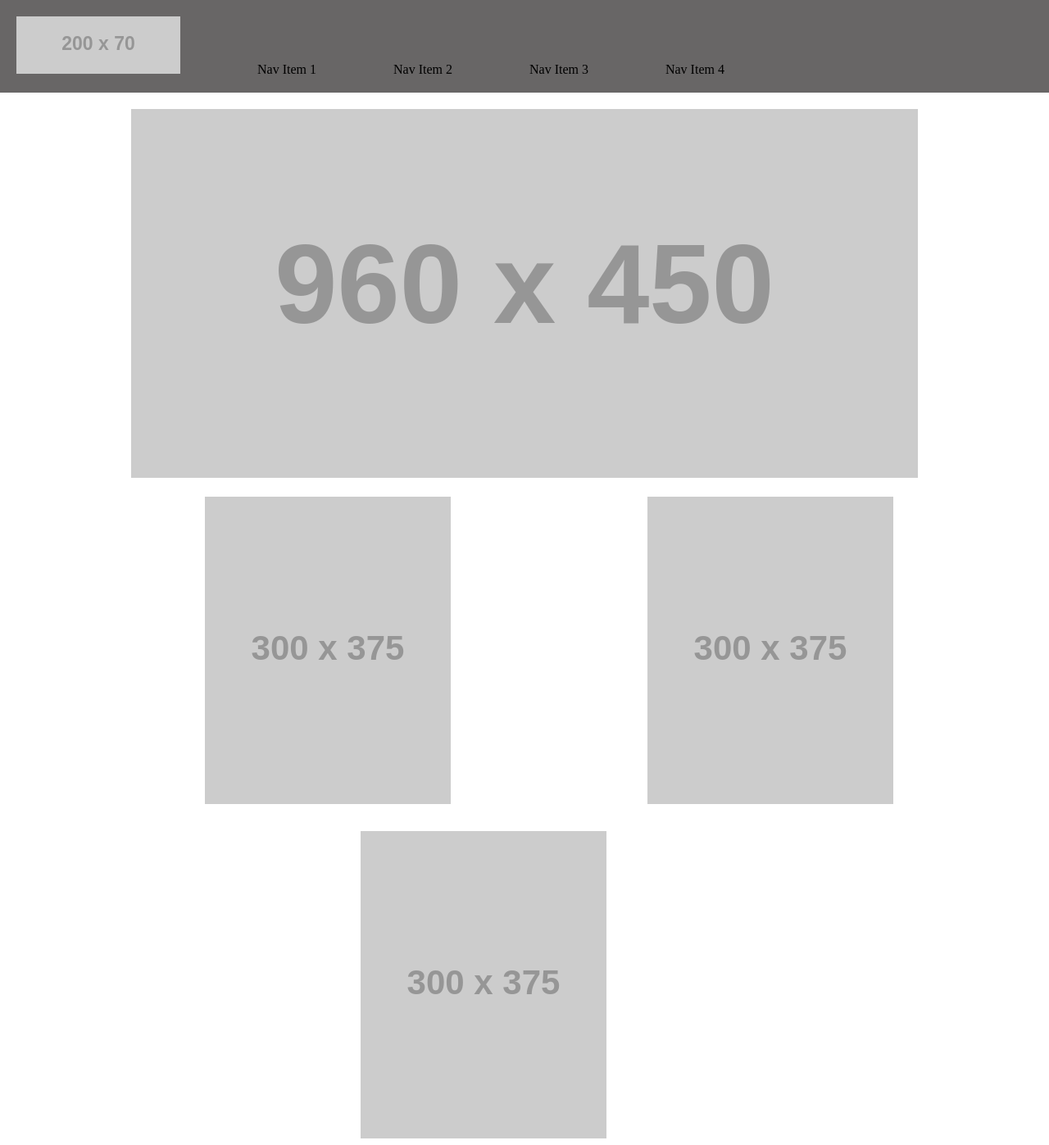
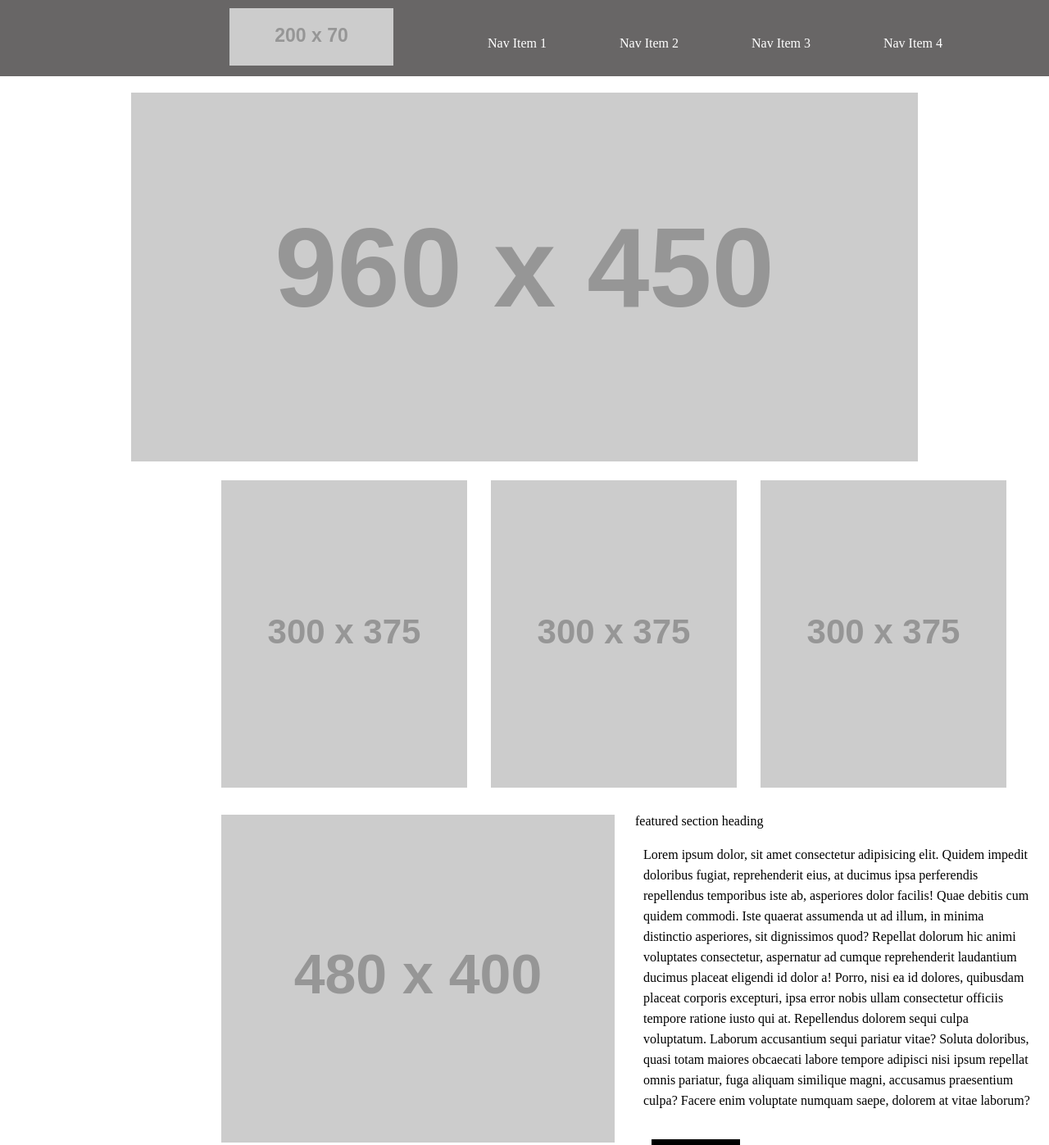
Before and after one commit to YasmeenKelani/wirefame-exercise, a plain HTML site: page index.html in a window 1280 px wide. Shown: the top 1397 px of the page at 82% size. Drawn offline with Linux system fonts and the light colour scheme; placeholder pictures from the web are drawn by us.

Commit message:
WireFrame

```diff
--- a/css/style.css
+++ b/css/style.css
@@ -1,81 +1,106 @@
 
-nav{
-
+header {
     background-color: rgb(104, 102, 102);
 }
 
-nav ul li{
-    display: inline-block;
-    padding: 20px;
+ header nav {
+     display: flex;
+        width: 100%;
 }
 
-nav ul li a{
-    color: black;
-    text-decoration: none;
-    margin-left: 50px;
-    padding-bottom: 20px;
-    margin-top: 50px;
+ header nav ul {
+     width: 50%;
+     float: right;
+     padding-top: 45px;
+     margin-left: 70px;
 }
 
-#Mainpic{
+ header nav ul li {
+     display: inline;
+     padding: 40px;
+     margin-left: 5px;
+     margin-right: 0px;
+     color: white;
+
+    }
+
+ header nav div {
+     float: left;
+     margin: 10px 0px 10px 280px;
+      }
+
+    main section:nth-child(1) {
        text-align: center;
        margin: 20px;
     }
 
-#first{
-    text-align: center;
-    margin-left: 250px;
-    padding-bottom: 30px;
-    float: left;
+
+        section:nth-of-type(2) {
+
+        margin-left: 245px;
+
         }
 
-#second{
-    text-align: center;
-    margin-right: 190px;
-    padding-bottom: 30px;
-    float: right;
+        section:nth-of-type(2) img {
+
+            padding-left: 25px;
+
         }
 
-#third{
-    text-align: center;
-     margin-right: 100px;
-      padding-bottom: 30px;
+
+
+        section:nth-of-type(3) {
+
+            display: inline-block;
+            margin-left: 270px;
+            margin-top: 30px;
+
         }
 
-#fourth{
-    display: flex;
-    margin-left: 250px;
-    margin-right: 190px;
-    margin-bottom: 20px;
+        section:nth-of-type(3) img {
+
+            float: left;
+            padding-right: 25px;
         }
-#fourth img{
-    padding-right: 20px;
+
+
+        main section:nth-child(6) {
+
+            margin: 10px;
+            width: 300;
+            padding-left: 20px;
+
         }
 
          p {
-      height: 300px;
+            height: 320px;
             overflow: scroll;
-    line-height: 22px;
+            line-height: 25px;
             margin: 10px;
+            padding: 10px;
         }
+
 
         button {
             border: none;
-    font-size: 20px;
-    background-color: black  ;
+            font-size: 15px;
             color: white;
             padding: 10px 10px;
- }
+           background-color: black;
+           margin: 20px;}
+
 
          button:hover {
-     background: whitesmoke;
+           background-color: aquamarine;
+           color: black;
 
         }
 
-footer{
+
+        footer {
             clear : both;
              height: 150px;
-     background:rgb(104, 102, 102);
+             background:rgb(109, 108, 108);
              margin-bottom: 50px;
              padding: 30px;
              color: aqua;
--- a/index.html
+++ b/index.html
@@ -13,48 +13,58 @@
 <body>
     <header>
         <nav>
-
+            <div>
+                <img src="https://placehold.it/200x70/logo%22%3E">
+            </div>
             <ul>
-               <li> <img src="https://placehold.it/200x70/logo" alt="item"></li>
-               <li><a href="#">Nav Item 1</a></li>
-               <li><a href="#">Nav Item 2</a></li>
-               <li><a href="#">Nav Item 3</a></li>
-               <li><a href="#">Nav Item 4</a></li>
+                <li>Nav Item 1</li>
+                <li>Nav Item 2</li>
+                <li>Nav Item 3</li>
+                <li>Nav Item 4</li>
             </ul>
         </nav>
-
     </header>
 
     <main>
-     <section id="Mainpic">
-  <img  src="https://placehold.it/960x450/logo" alt="Mainpic">
+
+      <section>
+
+          <img src="http://via.placeholder.com/960x450/logo" alt="image2">
+
       </section>
 
-                  <section id="first">
-                    <img src="https://placehold.it/300x375/logo" alt="first">
-                </section>
-                <section id="second">
-                    <img src="https://placehold.it/300x375/logo" alt="second">
-                </section>
-                <section id="third">
-                    <img src="https://placehold.it/300x375/logo" alt="third">
+
+      <section>
+
+          <img src="http://via.placeholder.com/300x375/logo" alt="image3">
+          <img src="http://via.placeholder.com/300x375/logo" alt="image4">
+          <img src="http://via.placeholder.com/300x375/logo" alt="image5">
+
       </section>
 
-                  <section id="fourth"><img src="https://placehold.it/480x400/logo" alt="fourth">
-                    <div>
-                        <h2>
-                        Featured Section Heading
-                           </h2>
-                       <p> Lorem ipsum dolor sit amet consectetur adipisicing elit. Non architecto ad rerum quisquam, molestias quis reprehenderit provident corrupti quas deleniti esse saepe deserunt harum? Quidem magnam harum doloribus temporibus libero.
-                      Nulla nemo, blanditiis facilis veniam laborum cumque ducimus provident officia quae praesentium maiores porro accusantium aspernatur, molestiae vitae. Nesciunt ipsam iure excepturi accusamus? Molestias, quaerat? Assumenda, eum! Soluta, animi in?
-                      Totam vero illum placeat veritatis quae voluptatum voluptatibus nemo eum inventore. Doloribus unde facilis adipisci reiciendis voluptatibus nam asperiores sapiente accusamus! Iure laboriosam deleniti repellendus dolorum ipsam at officia unde.
-                      Perferendis voluptatum quasi quibusdam explicabo vero corporis, odio tempora officia obcaecati sapiente repellat minima voluptatibus molestias animi asperiores maxime aspernatur? Tempore libero odit mollitia, dolores laudantium veritatis repudiandae sequi aut.
-                      Nobis corporis labore provident ipsa illum? Reiciendis modi distinctio eveniet dolores molestias nulla impedit corporis suscipit voluptas beatae, quos ad culpa quod veritatis inventore nesciunt nostrum! Ipsam assumenda unde doloribus?
-                      Mollitia, unde! Quibusdam nesciunt, quia voluptates molestias repellendus culpa explicabo enim ullam officiis rem neque ut doloremque blanditiis architecto, alias debitis veniam aspernatur laudantium! Ducimus, laudantium totam. Officia, amet provident?
+
+      <section>
+
+          <img src="http://via.placeholder.com/480x400/logo" alt="image6">
+
+
+          <h1>featured section heading</h1>
+
+        <p>
+          Lorem ipsum dolor, sit amet consectetur adipisicing elit. Quidem impedit doloribus fugiat, reprehenderit eius, at ducimus ipsa perferendis repellendus temporibus iste ab, asperiores dolor facilis! Quae debitis cum quidem commodi.
+          Iste quaerat assumenda ut ad illum, in minima distinctio asperiores, sit dignissimos quod? Repellat dolorum hic animi voluptates consectetur, aspernatur ad cumque reprehenderit laudantium ducimus placeat eligendi id dolor a!
+          Porro, nisi ea id dolores, quibusdam placeat corporis excepturi, ipsa error nobis ullam consectetur officiis tempore ratione iusto qui at. Repellendus dolorem sequi culpa voluptatum. Laborum accusantium sequi pariatur vitae?
+          Soluta doloribus, quasi totam maiores obcaecati labore tempore adipisci nisi ipsum repellat omnis pariatur, fuga aliquam similique magni, accusamus praesentium culpa? Facere enim voluptate numquam saepe, dolorem at vitae laborum?
+          Placeat sapiente ratione, minima voluptatibus atque nam tenetur dolores asperiores autem in! Optio, corrupti qui velit obcaecati quas nihil atque dolore eum magni voluptatibus deserunt fugiat itaque explicabo aspernatur quos.
+          Ut eum eos iste autem possimus fuga distinctio ab corrupti repellat, omnis minima, quas incidunt blanditiis, cumque deserunt expedita laborum quisquam. Harum quod ea voluptatem vero molestiae provident inventore non?
         </p>
+
+
       <button>Call to Action</button>
-                  </div>
+
+
       </section>
+
   </main>
 
         <footer>&copy;Yameen al kelani work</footer>
```
Lines whose indentation alone changed are shown as unchanged.
